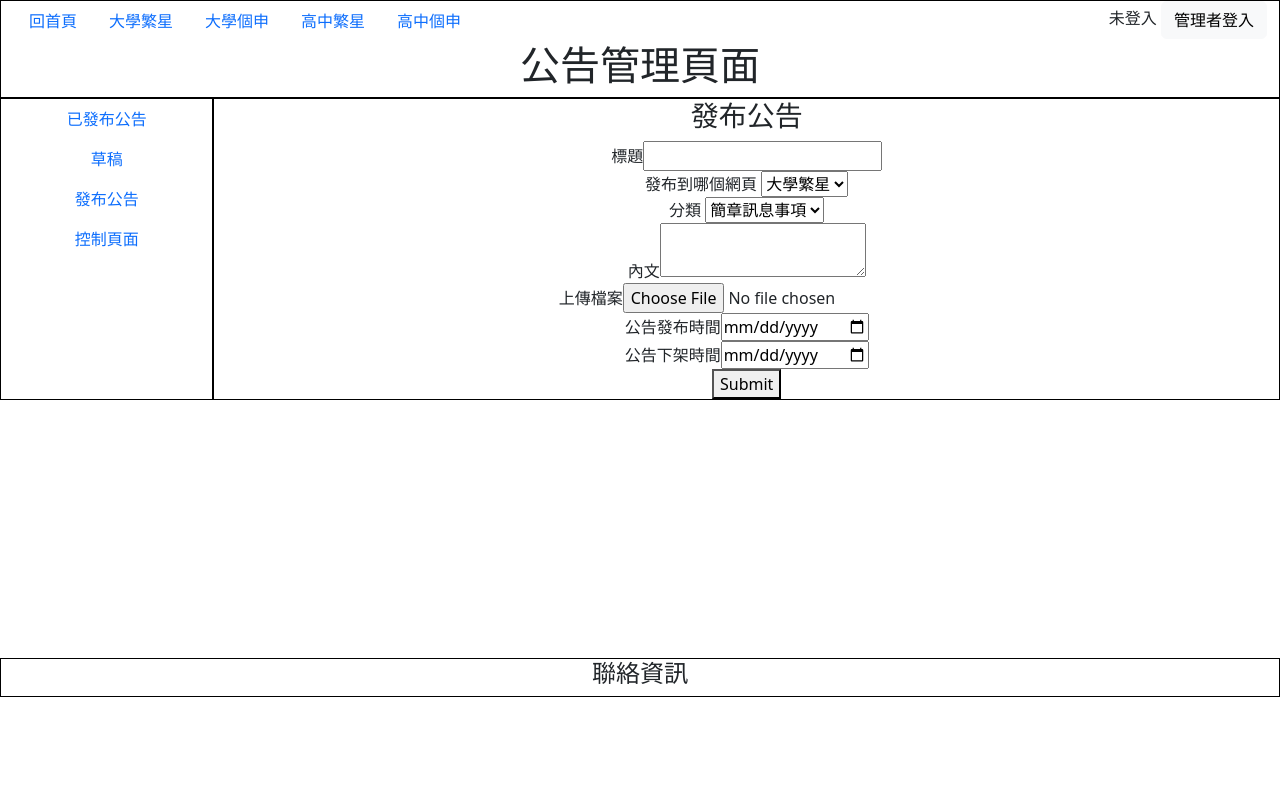
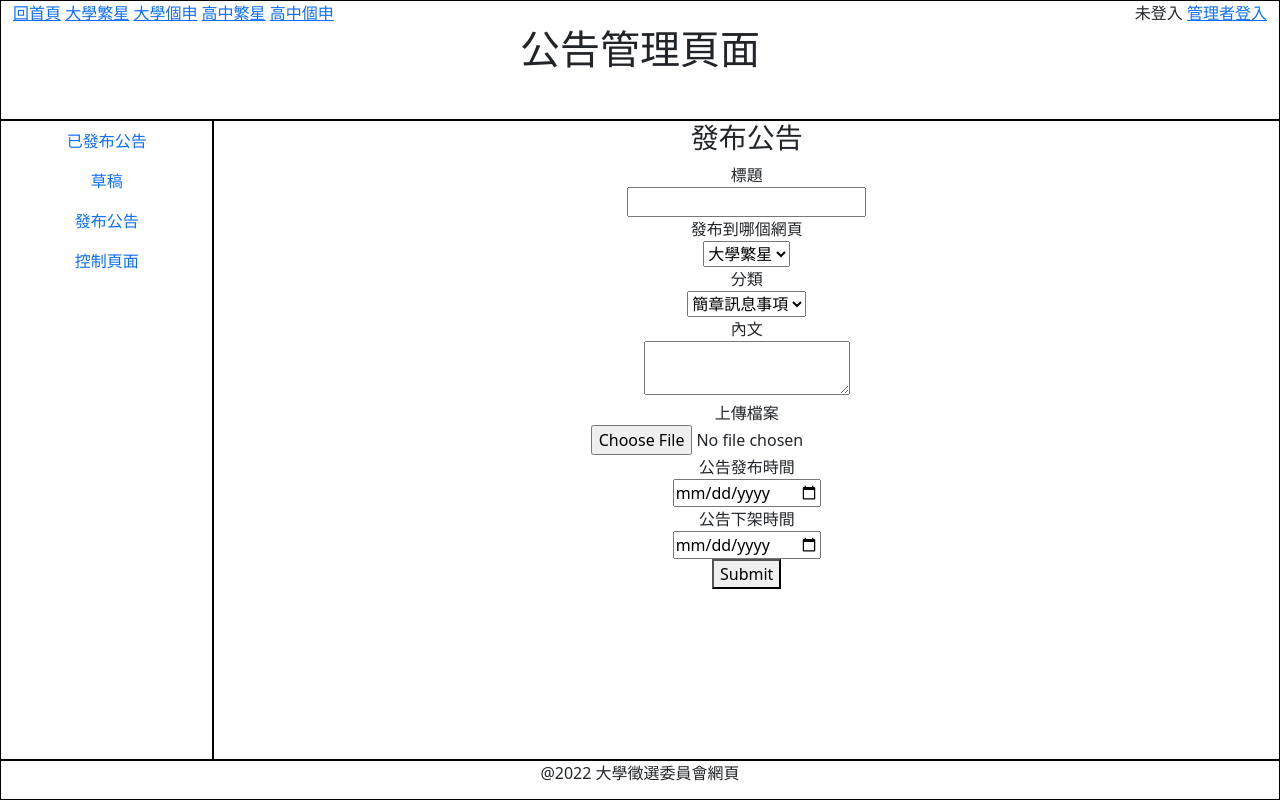
Before and after one commit to twrocket/git_test, a CodeIgniter 4 app: template summer_preject_eric/app/Views/posts/create.php in a window 1280 px wide. Run offline with PHP 8.4 and a stand-in for CodeIgniter, Linux system fonts and the light colour scheme; the template is opened without the code that fills it, so the values that code supplies are empty; some libraries are stand-ins or nearby versions.

Commit message:
add templates

```diff
--- a/summer_preject_eric/app/Views/posts/create.php
+++ b/summer_preject_eric/app/Views/posts/create.php
@@ -1,68 +1,14 @@
-<!DOCTYPE html>
-<html lang="en">
-<head>
-  <meta charset="UTF-8">
-  <meta http-equiv="X-UA-Compatible" content="IE=edge">
-  <meta name="viewport" content="width=device-width, initial-scale=1.0">
-  <title>大學徵選委員會網頁-公告管理頁面</title>
-  <link href="https://cdn.jsdelivr.net/npm/bootstrap@5.2.0/dist/css/bootstrap.min.css" rel="stylesheet" integrity="sha384-gH2yIJqKdNHPEq0n4Mqa/HGKIhSkIHeL5AyhkYV8i59U5AR6csBvApHHNl/vI1Bx" crossorigin="anonymous">
-</head>
-<body>
-  <header class="container-fluid text-center" style="border: 1px solid black">
-    <div class="row">
-      <div class="col-8 text-start">
-        <ul class="nav">
-          <li class="nav-item">
-            <a class="nav-link" href="#">回首頁</a>
-          </li>
-          <li class="nav-item">
-            <a class="nav-link" href="#">大學繁星</a>
-          </li>
-          <li class="nav-item">
-            <a class="nav-link" href="#">大學個申</a>
-          </li>
-          <li class="nav-item">
-            <a class="nav-link" href="#">高中繁星</a>
-          </li>
-          <li class="nav-item">
-            <a class="nav-link" href="#">高中個申</a>
-          </li>
-        </ul>
-      </div>
-      <div class="col-4 text-end">
-        <!-- if user not login -->
-        <span>未登入</span>
-        <a href="#"><button type="button" class="btn btn-light">管理者登入</button></a>
-        <!-- if user login -->
-        <!-- <span>使用者</span> -->
-        <!-- <a href="#"><button type="button" class="btn btn-light">登出</button></a> -->
-      </div>
-      <h1>公告管理頁面</h1>
-    </div>
-  </header>
-  <main class="container-fluid text-center" style="height: 70vh">
-    <div class="row">
-      <div class="col-md-2" style="border: 1px solid black">
-        <ul class="nav flex-column">
-          <li class="nav-item">
-            <a class="nav-link" href="#">已發布公告</a>
-          </li>
-          <li class="nav-item">
-            <a class="nav-link" href="#">草稿</a>
-          </li>
-          <li class="nav-item">
-            <a class="nav-link" href="#">發布公告</a>
-          </li>
-          <li class="nav-item">
-            <a class="nav-link" href="#">控制頁面</a>
-          </li>
-        </ul>
-      </div>
-      <div class="col-md-10" style="border: 1px solid black">
+<?= $this->extend('templates\post_temp') ?>
+
+<?= $this->section('post_content') ?>
 	<h3>發布公告</h3>
     <form action="/PostController/store" enctype="mutipart/form-data" method="POST">
-          <label for="title">標題<input type="text" name="title" required></label><br>
-          <label for="website">發布到哪個網頁
+    	<label for="title">標題<br><input type="text" name="title" required></label><br>
+    	<label for="website">發布到哪個網頁<br>
+        <!-- <input type="checkbox" value="1">大學繁星
+        <input type="checkbox" value="2">大學個申
+        <input type="checkbox" value="3">高中繁星
+        <input type="checkbox" value="4">高中個申 -->
         <select name="website">
     	    <option value="1">大學繁星</option>
             <option value="2">大學個申</option>
@@ -70,7 +16,7 @@
             <option value="4">高中個申</option>
         </select>
         </label><br>
-          <label for="category">分類
+        <label for="category">分類<br>
 			<select name="category">
 				<option value="1">簡章訊息事項</option>
 				<option value="2">招生事務</option>
@@ -79,18 +25,10 @@
 				<option value="5">其他事項</option>
         	</select>
         </label><br>
-          <label for="content">內文<textarea name="content" required></textarea></label><br>
-          <label for="file">上傳檔案<input type="file" name="file"></label><br>
-          <label for="dateStart">公告發布時間<input id="dateStart" type="date" name="dateStart" required></label><br>
-          <label for="dateEnd">公告下架時間<input id="dateEnd" type="date" name="dateEnd" required></label><br>
+		<label for="content">內文<br><textarea name="content" required></textarea></label><br>
+		<label for="file">上傳檔案<br><input type="file" name="file"></label><br>
+		<label for="dateStart">公告發布時間<br><input id="dateStart" type="date" name="dateStart" required></label><br>
+		<label for="dateEnd">公告下架時間<br><input id="dateEnd" type="date" name="dateEnd" required></label><br>
 		<button type="submit">Submit</button>
     </form>
-      </div>
-    </div>
-  </main>
-  <footer class="container-fluid text-center" style="border: 1px solid black">
-    <h4>聯絡資訊</h4>
-  </footer>
-  <script src="https://cdn.jsdelivr.net/npm/bootstrap@5.2.0/dist/js/bootstrap.bundle.min.js" integrity="sha384-A3rJD856KowSb7dwlZdYEkO39Gagi7vIsF0jrRAoQmDKKtQBHUuLZ9AsSv4jD4Xa" crossorigin="anonymous"></script>
-</body>
-</html>
+<?= $this->endSection() ?>
--- /dev/null
+++ b/summer_preject_eric/app/Views/templates/post_temp.php
@@ -0,0 +1,54 @@
+<?= $this->extend('templates\temp') ?>
+
+<?= $this->section('web_title') ?>
+    大學徵選委員會網頁-公告管理頁面
+<?= $this->endSection() ?>
+
+<!-- header -->
+<?= $this->section('left_navbar') ?>
+	<a href="#">回首頁</a>
+	<a href="#">大學繁星</a>
+	<a href="#">大學個申</a>
+	<a href="#">高中繁星</a>
+	<a href="#">高中個申</a>
+<?= $this->endSection() ?>
+
+<?= $this->section('right_navbar') ?>
+	<!-- if user not login -->
+	<span>未登入</span>
+	<a href="#">管理者登入</a>
+	<!-- if user login -->
+	<!-- <span>使用者</span> -->
+	<!-- <a href="#"><button type="button" class="btn btn-light">登出</button></a> -->
+<?= $this->endSection() ?>
+
+<?= $this->section('title') ?>
+    <h1>公告管理頁面</h1>
+<?= $this->endSection() ?>
+
+<!-- main -->
+<?= $this->section('sidebar') ?>
+	<ul class="nav flex-column">
+		<li class="nav-item">
+			<a class="nav-link" href="#">已發布公告</a>
+		</li>
+		<li class="nav-item">
+			<a class="nav-link" href="#">草稿</a>
+		</li>
+		<li class="nav-item">
+			<a class="nav-link" href="#">發布公告</a>
+		</li>
+		<li class="nav-item">
+			<a class="nav-link" href="#">控制頁面</a>
+		</li>
+	</ul>
+<?= $this->endSection() ?>
+
+<?= $this->section('content') ?>
+    <?= $this->renderSection('post_content') ?>
+<?= $this->endSection() ?>
+
+<!-- footer -->
+<?= $this->section('footer') ?>
+    @2022 大學徵選委員會網頁
+<?= $this->endSection() ?>
--- /dev/null
+++ b/summer_preject_eric/app/Views/templates/temp.php
@@ -0,0 +1,56 @@
+<!DOCTYPE html>
+<html lang="en">
+<head>
+    <meta charset="UTF-8">
+    <meta http-equiv="X-UA-Compatible" content="IE=edge">
+    <meta name="viewport" content="width=device-width, initial-scale=1.0">
+    <title>
+        <?= $this->renderSection('web_title') ?>
+    </title>
+    <link href="https://cdn.jsdelivr.net/npm/bootstrap@5.2.0/dist/css/bootstrap.min.css" rel="stylesheet" integrity="sha384-gH2yIJqKdNHPEq0n4Mqa/HGKIhSkIHeL5AyhkYV8i59U5AR6csBvApHHNl/vI1Bx" crossorigin="anonymous">
+    <style>
+        @media (min-width: 768px) {
+            header {
+                min-height: 15vh;
+            }
+
+            main div {
+                min-height: 80vh;
+            }
+
+            footer {
+                min-height: 5vh;
+            }
+        }
+    </style>
+</head>
+<body>
+    <header class="container-fluid text-center" style="border: 1px solid black">
+        <div class="row">
+            <div class="col-8 text-start">
+                <?= $this->renderSection('left_navbar') ?>
+            </div>
+            <div class="col-4 text-end">
+                <?= $this->renderSection('right_navbar') ?>
+            </div>
+        </div>
+        <div class="row">
+            <?= $this->renderSection('title') ?>
+        </div>
+    </header>
+    <main class="container-fluid text-center">
+        <div class="row">
+            <div class="col-12 col-md-2" style="border: 1px solid black">
+                <?= $this->renderSection('sidebar') ?>
+            </div>
+            <div class="col-12 col-md-10" style="border: 1px solid black">
+                <?= $this->renderSection('content') ?>
+            </div>
+        </div>
+    </main>
+    <footer class="container-fluid text-center" style="border: 1px solid black">
+        <?= $this->renderSection('footer') ?>
+    </footer>
+    <script src="https://cdn.jsdelivr.net/npm/bootstrap@5.2.0/dist/js/bootstrap.bundle.min.js" integrity="sha384-A3rJD856KowSb7dwlZdYEkO39Gagi7vIsF0jrRAoQmDKKtQBHUuLZ9AsSv4jD4Xa" crossorigin="anonymous"></script>
+</body>
+</html>
```
Also changed, not shown: summer_preject_eric/app/Views/posts/index.php (+4 -34 lines), summer_preject_eric/writable/database/news.db (added). Lines whose indentation alone changed are shown as unchanged.
